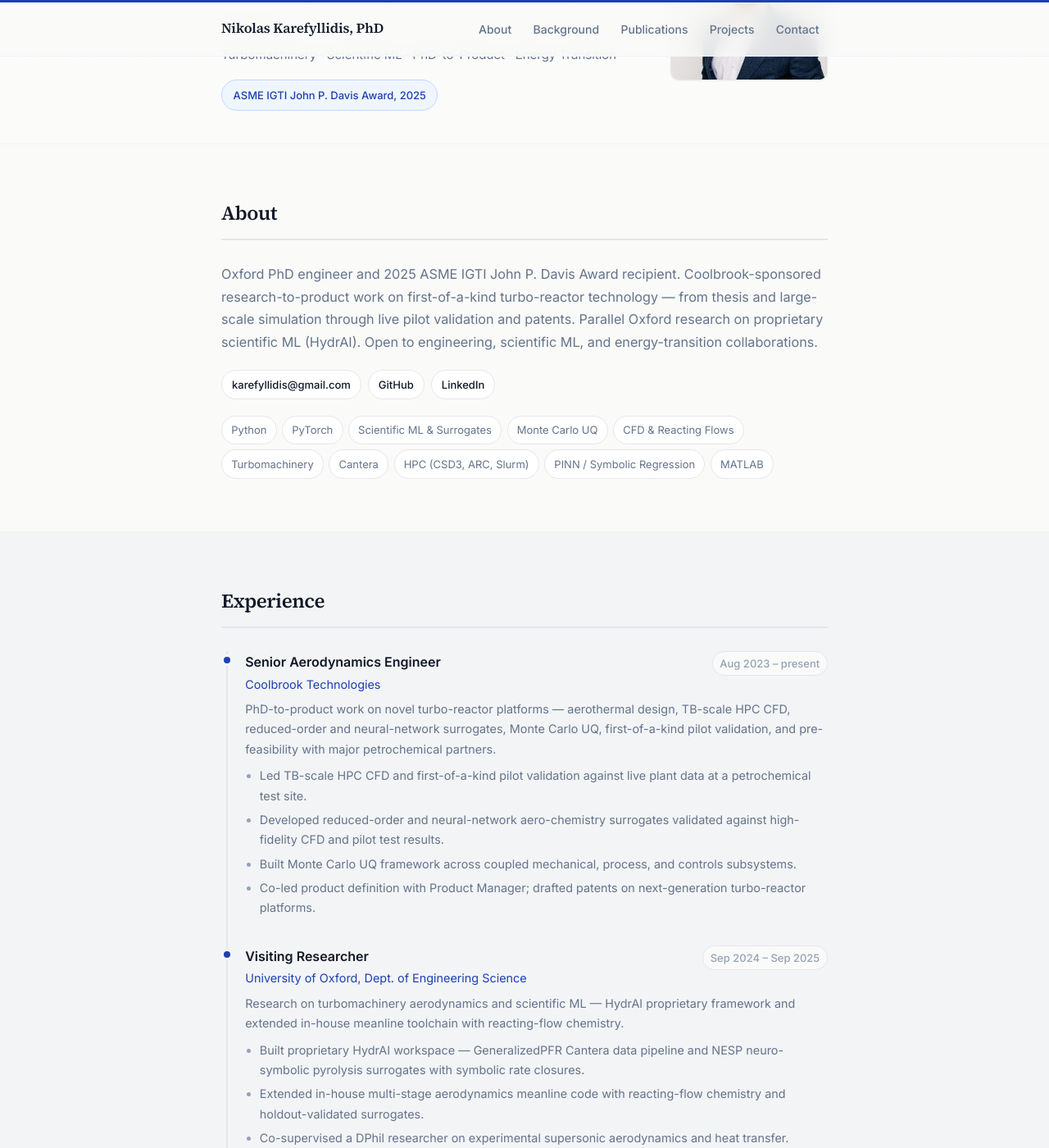
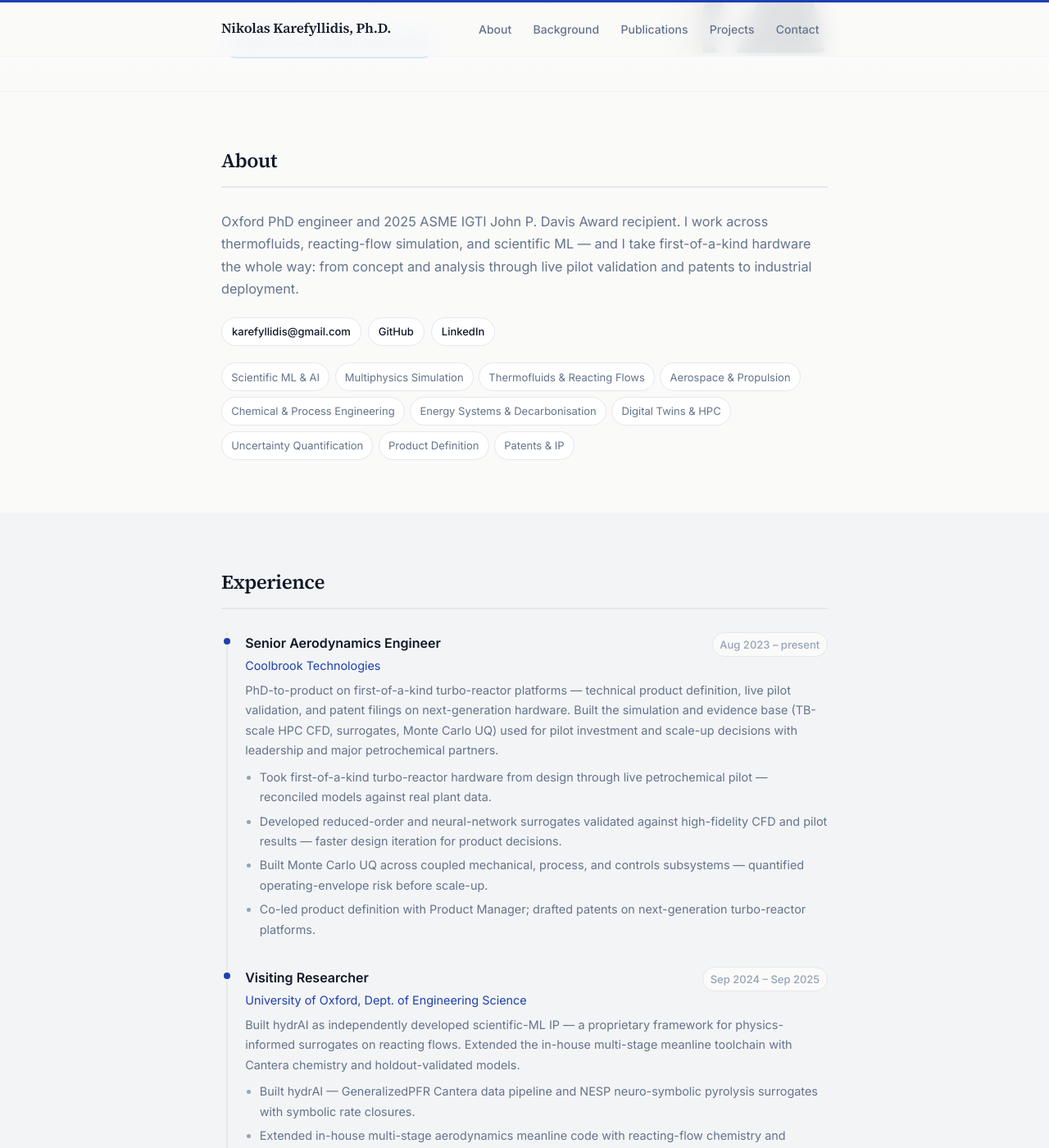
Before and after one commit to karefyllidis/karefyllidis.github.io, a Jekyll site: the page built from index.html, in a window 1280 px wide and 1400 px high, scrolled down 257 px. Shown: the whole window at 82% size. Built offline with Jekyll 4.4.1, drawn with Linux system fonts in a browser that asks for light colours; some of the changed text lies outside the part shown.

Commit message:
refine: update professional profile and experience details for co-founder positioning
- Revised personal description and role in _config.yml to emphasize expertise in energy systems, decarbonisation, and scientific ML, aligning with co-founder aspirations.
- Enhanced experience summaries in _data/experience.yml to highlight outcomes and technical leadership in turbo-reactor technology and scientific ML projects.
- Updated project title in _data/projects.yml for consistency and clarity.
- Modified index.html to include conditional rendering for new positioning and founder profile sections, improving the site's narrative flow.

```diff
--- a/_config.yml
+++ b/_config.yml
@@ -1,16 +1,17 @@
 title: Nikolas Karefyllidis
-description: Senior Aerodynamics Engineer · Oxford PhD · Turbomachinery · Scientific ML · PhD-to-Product · Energy Transition
+description: Senior Engineer · Oxford PhD · Energy systems · Decarbonisation · Scientific ML · Aerospace engineering · Chemical engineering · Digital twins
 url: "https://karefyllidis.github.io"
 baseurl: ""
 
 author:
-  name: Nikolas Karefyllidis, PhD
-  role: "Senior Aerodynamics Engineer, Coolbrook Technologies"
+  name: Nikolas Karefyllidis, Ph.D.
+  role: "Senior Engineer · Energy, Aerospace & Process Systems"
+  # positioning: "First-of-a-kind physical systems — from physics and simulation through technical analysis to pilot and deployment."
   location: "Oxford, UK"
   email: karefyllidis@gmail.com
   image: "/assets/images/headshot.jpg"
-  bio: "Oxford PhD engineer and 2025 ASME IGTI John P. Davis Award recipient. Coolbrook-sponsored research-to-product work on first-of-a-kind turbo-reactor technology — from thesis and large-scale simulation through live pilot validation and patents. Parallel Oxford research on proprietary scientific ML (HydrAI). Open to engineering, scientific ML, and energy-transition collaborations."
-  tagline: Turbomachinery · Scientific ML · PhD-to-Product · Energy Transition
+  bio: "Oxford PhD engineer and 2025 ASME IGTI John P. Davis Award recipient. I work across thermofluids, reacting-flow simulation, and scientific ML — and I take first-of-a-kind hardware the whole way: from concept and analysis through live pilot validation and patents to industrial deployment."
+  # founder_profile: "I work on physical systems where the model has to match reality — validated on rigs and plants, not desk-top simulations. The thread is method, not sector: rigorous analysis, scientific ML, and digital twins tied to live operating data. Open to technically demanding problems in any field where that rigour decides the outcome."
   featured_award:
     title: "ASME IGTI John P. Davis Award, 2025"
     url: "https://www.asme.org/about-asme/honors-awards/unit-awards/john-p-davis-gas-turbine-applications-paper-award"
@@ -22,16 +23,16 @@ social:
 resume_url: ""
 
 skills:
-  - Python
-  - PyTorch
-  - Scientific ML & Surrogates
-  - Monte Carlo UQ
-  - CFD & Reacting Flows
-  - Turbomachinery
-  - Cantera
-  - HPC (CSD3, ARC, Slurm)
-  - PINN / Symbolic Regression
-  - MATLAB
+  - Scientific ML & AI
+  - Multiphysics Simulation
+  - Thermofluids & Reacting Flows
+  - Aerospace & Propulsion
+  - Chemical & Process Engineering
+  - Energy Systems & Decarbonisation
+  - Digital Twins & HPC
+  - Uncertainty Quantification
+  - Product Definition
+  - Patents & IP
 
 exclude:
   - Gemfile
--- a/_data/experience.yml
+++ b/_data/experience.yml
@@ -2,20 +2,20 @@
   org: "Coolbrook Technologies"
   period: "Aug 2023 – present"
   url: "https://www.coolbrook.com"
-  summary: "PhD-to-product work on novel turbo-reactor platforms — aerothermal design, TB-scale HPC CFD, reduced-order and neural-network surrogates, Monte Carlo UQ, first-of-a-kind pilot validation, and pre-feasibility with major petrochemical partners."
+  summary: "PhD-to-product on first-of-a-kind turbo-reactor platforms — technical product definition, live pilot validation, and patent filings on next-generation hardware. Built the simulation and evidence base (TB-scale HPC CFD, surrogates, Monte Carlo UQ) used for pilot investment and scale-up decisions with leadership and major petrochemical partners."
   highlights:
-    - "Led TB-scale HPC CFD and first-of-a-kind pilot validation against live plant data at a petrochemical test site."
-    - "Developed reduced-order and neural-network aero-chemistry surrogates validated against high-fidelity CFD and pilot test results."
-    - "Built Monte Carlo UQ framework across coupled mechanical, process, and controls subsystems."
+    - "Took first-of-a-kind turbo-reactor hardware from design through live petrochemical pilot — reconciled models against real plant data."
+    - "Developed reduced-order and neural-network surrogates validated against high-fidelity CFD and pilot results — faster design iteration for product decisions."
+    - "Built Monte Carlo UQ across coupled mechanical, process, and controls subsystems — quantified operating-envelope risk before scale-up."
     - "Co-led product definition with Product Manager; drafted patents on next-generation turbo-reactor platforms."
 
 - role: "Visiting Researcher"
   org: "University of Oxford, Dept. of Engineering Science"
   period: "Sep 2024 – Sep 2025"
   url: "https://eng.ox.ac.uk"
-  summary: "Research on turbomachinery aerodynamics and scientific ML — HydrAI proprietary framework and extended in-house meanline toolchain with reacting-flow chemistry."
+  summary: "Built hydrAI as independently developed scientific-ML IP — a proprietary framework for physics-informed surrogates on reacting flows. Extended the in-house multi-stage meanline toolchain with Cantera chemistry and holdout-validated models."
   highlights:
-    - "Built proprietary HydrAI workspace — GeneralizedPFR Cantera data pipeline and NESP neuro-symbolic pyrolysis surrogates with symbolic rate closures."
+    - "Built hydrAI — GeneralizedPFR Cantera data pipeline and NESP neuro-symbolic pyrolysis surrogates with symbolic rate closures."
     - "Extended in-house multi-stage aerodynamics meanline code with reacting-flow chemistry and holdout-validated surrogates."
     - "Co-supervised a DPhil researcher on experimental supersonic aerodynamics and heat transfer."
 
@@ -23,7 +23,7 @@
   org: "Oxford Thermofluids Institute"
   period: "Sep 2019 – Aug 2023"
   url: "https://oti.eng.ox.ac.uk"
-  summary: "Coolbrook-sponsored PhD on aerothermal design of novel turbomachines for hydrocarbon cracking."
+  summary: "Industry-sponsored PhD on novel turbomachine architectures for hydrocarbon cracking — proven in TB-scale simulation before product handoff."
   highlights:
     - "Designed axial, radial, mixed-flow, and regenerative turbo-heaters/reactors; ran TB-scale HPC campaigns on ARC, CSD3, and Rescale."
     - "Implemented a hybrid Spalart–Allmaras turbulence model (LES/URANS) in in-house CFD; calibrated coefficients via Bayesian optimisation."
@@ -34,7 +34,7 @@
   org: "Ansys, Inc."
   period: "Sep 2018 – Apr 2019"
   url: "https://www.ansys.com"
-  summary: "Automated regression testing and QA for Ansys CFX and the turbomachinery toolchain."
+  summary: "Shipped production-grade QA for commercial CFD — automated regression at scale for Ansys CFX and the turbomachinery toolchain."
   highlights:
     - "Built automated regression test suites (>500 cases) for new CFX solver features; designed failure detection and triage workflows."
 
@@ -42,4 +42,4 @@
   org: "Surrey Space Centre (AAReST mission)"
   period: "Sep 2016 – Jun 2017"
   url: "https://www.surrey.ac.uk/surrey-space-centre"
-  summary: "BEng thesis and propulsion engineering for the AAReST spacecraft with Caltech and NASA JPL; chaired cross-institution milestone coordination across Surrey, Caltech, and JPL."
+  summary: "Delivered propulsion engineering for the AAReST spacecraft with Caltech and NASA JPL — BEng thesis work and cross-institution milestone coordination across Surrey, Caltech, and JPL."
--- a/_data/projects.yml
+++ b/_data/projects.yml
@@ -29,7 +29,7 @@
     - Reacting Flows
 
 - category: oxford
-  title: "HydrAI"
+  title: "hydrAI"
   period: "Oxford (Visiting Researcher)"
   description: "Proprietary scientific ML workspace — GeneralizedPFR (Cantera PFR training-data pipeline, HPC/SLURM) and NESP (neuro-symbolic pyrolysis surrogates and symbolic rate closures from physics-informed neural networks). PINN/RNN training, symbolic regression, and per-output holdout evaluation."
   tags:
--- a/index.html
+++ b/index.html
@@ -7,7 +7,9 @@ layout: default
     <div class="hero-text">
       <h1>{{ site.author.name }}</h1>
       <p class="hero-role">{{ site.author.role }}</p>
-      <p class="hero-location">{{ site.author.location }}</p>
+      {% if site.author.positioning %}
+        <p class="hero-location">{{ site.author.positioning }}</p>
+      {% endif %}
       <p class="tagline">{{ site.author.tagline }}</p>
       {% if site.author.featured_award %}
         <a class="hero-badge" href="{{ site.author.featured_award.url }}" target="_blank" rel="noopener noreferrer">{{ site.author.featured_award.title }}</a>
@@ -25,6 +27,10 @@ layout: default
       <div class="about-content">
         <h2 class="section-title">About</h2>
         <p>{{ site.author.bio }}</p>
+        {% if site.author.founder_profile %}
+          <h3 class="subsection-title">What I build</h3>
+          <p>{{ site.author.founder_profile }}</p>
+        {% endif %}
         <ul class="contact-inline">
           <li><a href="mailto:{{ site.author.email }}">{{ site.author.email }}</a></li>
           <li><a href="{{ site.social.github }}" target="_blank" rel="noopener noreferrer">GitHub</a></li>
@@ -178,7 +184,7 @@ layout: default
 <section id="contact" class="section">
   <div class="container">
     <h2 class="section-title">Contact</h2>
-    <p>Based in Oxford, UK. Open to collaborations in turbomachinery, scientific ML, and industrial decarbonisation.</p>
+    <p>Based in Oxford, UK.</p>
     <p class="contact-email"><a href="mailto:{{ site.author.email }}">{{ site.author.email }}</a></p>
   </div>
 </section>
```
Also changed, not shown: PROMPT_cofounder_rewrite.md (added, +50 -0 lines), 1 other file.
